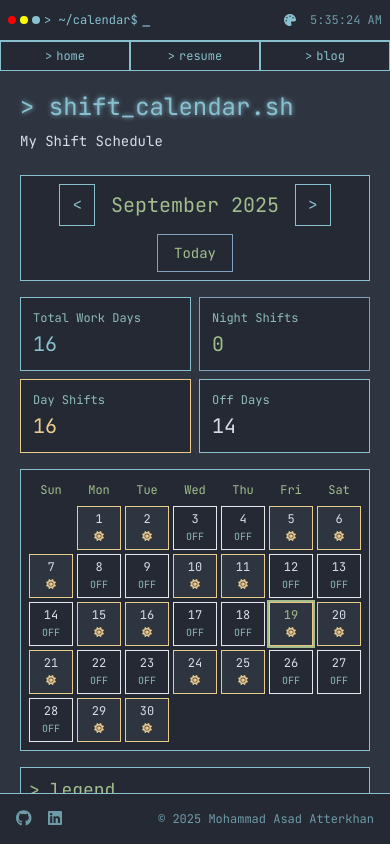
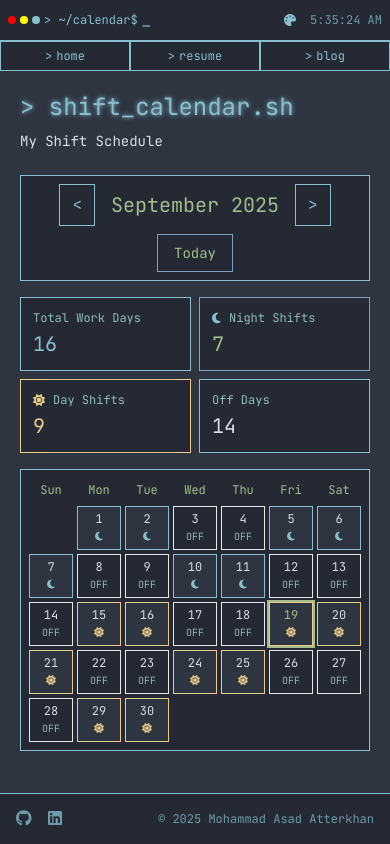
Before and after one commit to ma-asad/ma-asad.github.io, a Vue app: page /calendar in a window 390 px wide. Built offline with nearby package versions, Linux system fonts and the light colour scheme.

Commit message:
refactor: optimize night shift calculation and enhance UI with icons for shift labels in ShiftCalendarView

```diff
--- a/src/views/ShiftCalendarView.vue
+++ b/src/views/ShiftCalendarView.vue
@@ -20,9 +20,10 @@ function getWeekPattern(date) {
 }
 
 function isNightShift(date) {
-  const monthDiff = (date.getFullYear() - REFERENCE_DATE.getFullYear()) * 12 +
-                    (date.getMonth() - REFERENCE_DATE.getMonth())
-  return REFERENCE_IS_NIGHT ? monthDiff % 2 === 0 : monthDiff % 2 === 1
+  const daysSinceReference = Math.floor((date - REFERENCE_DATE) / (1000 * 60 * 60 * 24))
+  const weeksSinceReference = Math.floor(daysSinceReference / 7)
+  const fourWeekPeriods = Math.floor(weeksSinceReference / 4)
+  return REFERENCE_IS_NIGHT ? fourWeekPeriods % 2 === 0 : fourWeekPeriods % 2 === 1
 }
 
 function isWorkDay(date) {
@@ -157,11 +158,17 @@ const monthSummary = computed(() => {
           <div class="text-terminal-green text-xl font-terminal">{{ monthSummary.totalWorkDays }}</div>
         </div>
         <div class="border border-terminal-cyan p-3 bg-terminal-bg-secondary">
-          <div class="text-terminal-subtle text-xs mb-1">Night Shifts</div>
+          <div class="flex items-center gap-2 mb-1">
+            <font-awesome-icon :icon="['fas', 'moon']" class="text-terminal-green text-xs" />
+            <div class="text-terminal-subtle text-xs">Night Shifts</div>
+          </div>
           <div class="text-terminal-cyan text-xl font-terminal">{{ monthSummary.nightShifts }}</div>
         </div>
         <div class="border border-terminal-yellow p-3 bg-terminal-bg-secondary">
-          <div class="text-terminal-subtle text-xs mb-1">Day Shifts</div>
+          <div class="flex items-center gap-2 mb-1">
+            <font-awesome-icon :icon="['fas', 'sun']" class="text-terminal-yellow text-xs" />
+            <div class="text-terminal-subtle text-xs">Day Shifts</div>
+          </div>
           <div class="text-terminal-yellow text-xl font-terminal">{{ monthSummary.dayShifts }}</div>
         </div>
         <div class="border border-terminal-green p-3 bg-terminal-bg-secondary">
@@ -229,43 +236,6 @@ const monthSummary = computed(() => {
           </div>
         </div>
       </div>
-
-      <!-- Legend -->
-      <div class="mt-4 sm:mt-6 border border-terminal-green p-2 sm:p-4 bg-terminal-bg-secondary">
-        <h3 class="text-terminal-cyan text-lg font-terminal mb-3">> legend</h3>
-        <div class="grid grid-cols-1 md:grid-cols-3 gap-4">
-          <div class="flex items-center gap-3">
-            <div class="w-8 h-8 border border-terminal-green bg-terminal-bg flex items-center justify-center">
-              <font-awesome-icon :icon="['fas', 'moon']" class="text-terminal-green text-sm" />
-            </div>
-            <div class="text-terminal-content text-sm">
-              <span class="text-terminal-green font-terminal">Moon</span> = Night Shift
-            </div>
-          </div>
-          <div class="flex items-center gap-3">
-            <div class="w-8 h-8 border border-terminal-yellow bg-terminal-bg flex items-center justify-center">
-              <font-awesome-icon :icon="['fas', 'sun']" class="text-terminal-yellow text-sm" />
-            </div>
-            <div class="text-terminal-content text-sm">
-              <span class="text-terminal-yellow font-terminal">Sun</span> = Day Shift
-            </div>
-          </div>
-          <div class="flex items-center gap-3">
-            <div class="w-8 h-8 border border-terminal-green/30 bg-terminal-bg-secondary"></div>
-            <div class="text-terminal-content text-sm">
-              <span class="text-terminal-subtle font-terminal">OFF</span> = Off Day
-            </div>
-          </div>
-        </div>
-        <div class="mt-4 pt-4 border-t border-terminal-green/30">
-          <p class="text-terminal-subtle text-xs">
-            Week 1: Mon, Tue, Fri, Sat, Sun (5 days) | Week 2: Wed, Thu (2 days)
-          </p>
-          <p class="text-terminal-subtle text-xs mt-1">
-            Shifts rotate monthly: 1 month Night → 1 month Day
-          </p>
-        </div>
-      </div>
     </div>
   </div>
 </template>
```
